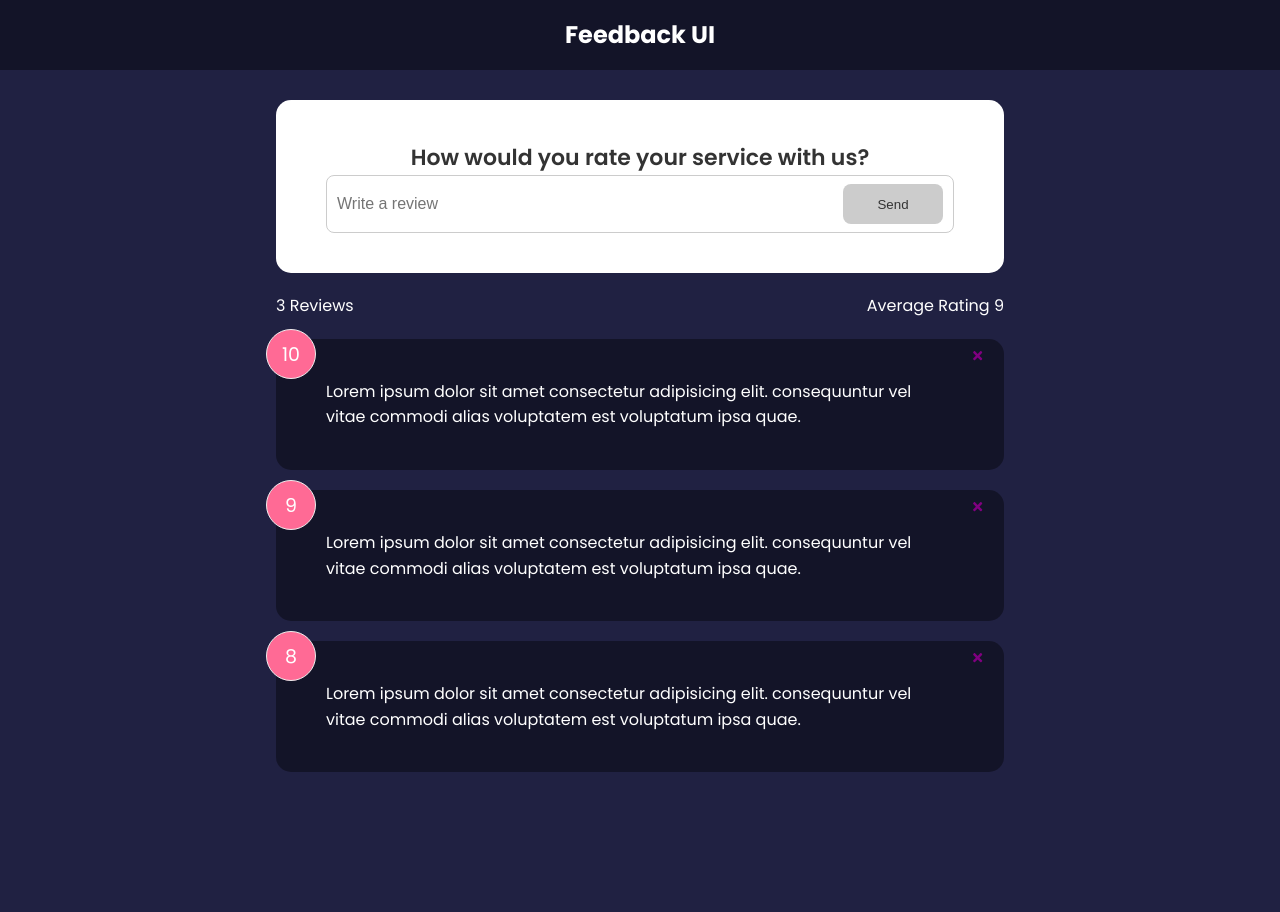
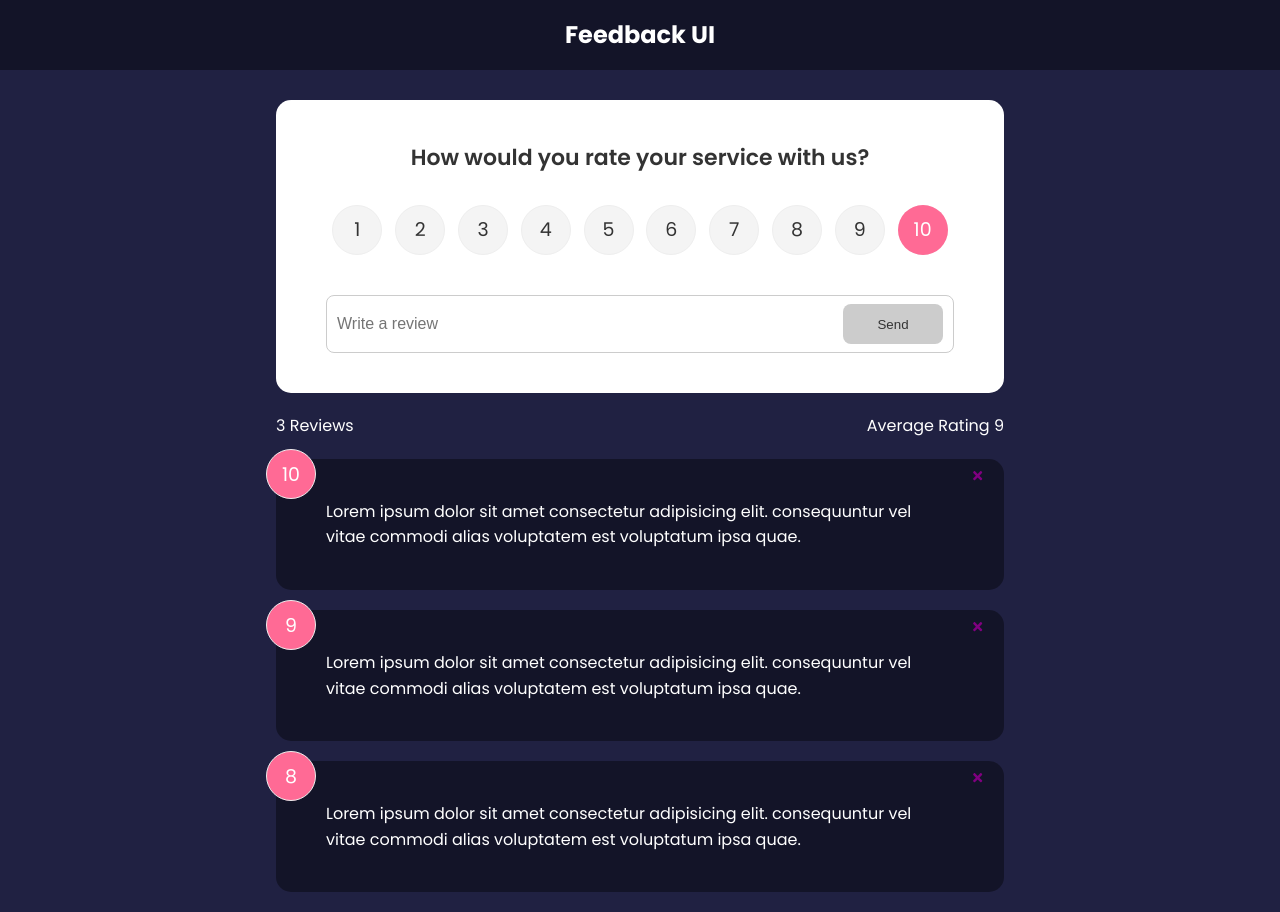
Before and after one commit to Hlakaza/feedback-app, a React (Create React App) app: page / in a window 1280 px wide. Before the commit the page ends 800 px from the top, so only its background shows below. Built offline with nearby package versions, Linux system fonts and the light colour scheme.

Commit message:
reactor(ratingselect): added rating select

```diff
--- a/src/components/FeedbackForm.jsx
+++ b/src/components/FeedbackForm.jsx
@@ -1,9 +1,11 @@
 import { useState } from "react";
+import RatingSelect from "./RatingSelect";
 import Button from "./shared/Button";
 import Card from "./shared/Card";
 
 function FeedbackForm() {
   const [text, setText] = useState('');
+  const [rating, setRating] = useState(10);
   const [btnDisabled, setBtnDisabled] = useState(true);
   const [message, setMessage] = useState(null);
 
@@ -11,6 +13,11 @@
     setText(event.target.value);
     validateInput()
   };
+
+  const handleSelected = (value) => {
+    console.log(value)
+    setRating(value);
+  }
 
   const validateInput = () => {
     if (text === '') {
@@ -33,6 +40,7 @@
     <Card reverse={false}>
       <form>
         <h2>How would you rate your service with us?</h2>
+        <RatingSelect selected={rating} select={handleSelected}></RatingSelect>
         <div className="input-group">
           <input value={text}
             onChange={onChangeTextHnadler}
--- /dev/null
+++ b/src/components/RatingSelect.jsx
@@ -0,0 +1,25 @@
+function RatingSelect({select, selected}) {
+
+  const handleChange = (e) => {
+    select(+e.currentTarget.value)
+  }
+  return (
+    <ul className='rating'>
+    {Array.from({ length: 10 }, (_, i) => (
+      <li key={`rating-${i + 1}`}>
+        <input
+          type='radio'
+          id={`num${i + 1}`}
+          name='rating'
+          value={i + 1}
+          onChange={handleChange}
+          checked={selected === i + 1}
+        />
+        <label htmlFor={`num${i + 1}`}>{i + 1}</label>
+      </li>
+    ))}
+  </ul>
+  )
+}
+
+export default RatingSelect
```
